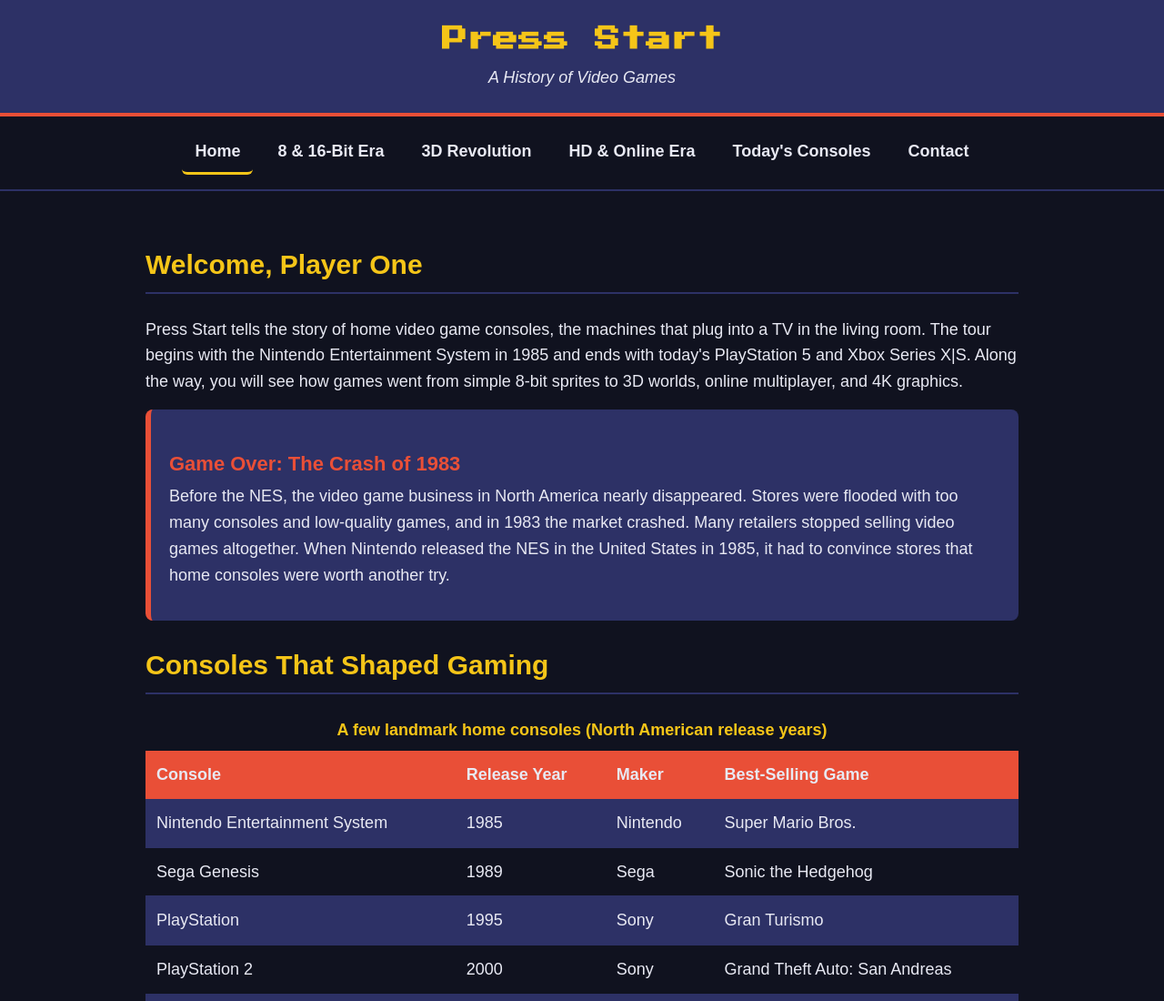
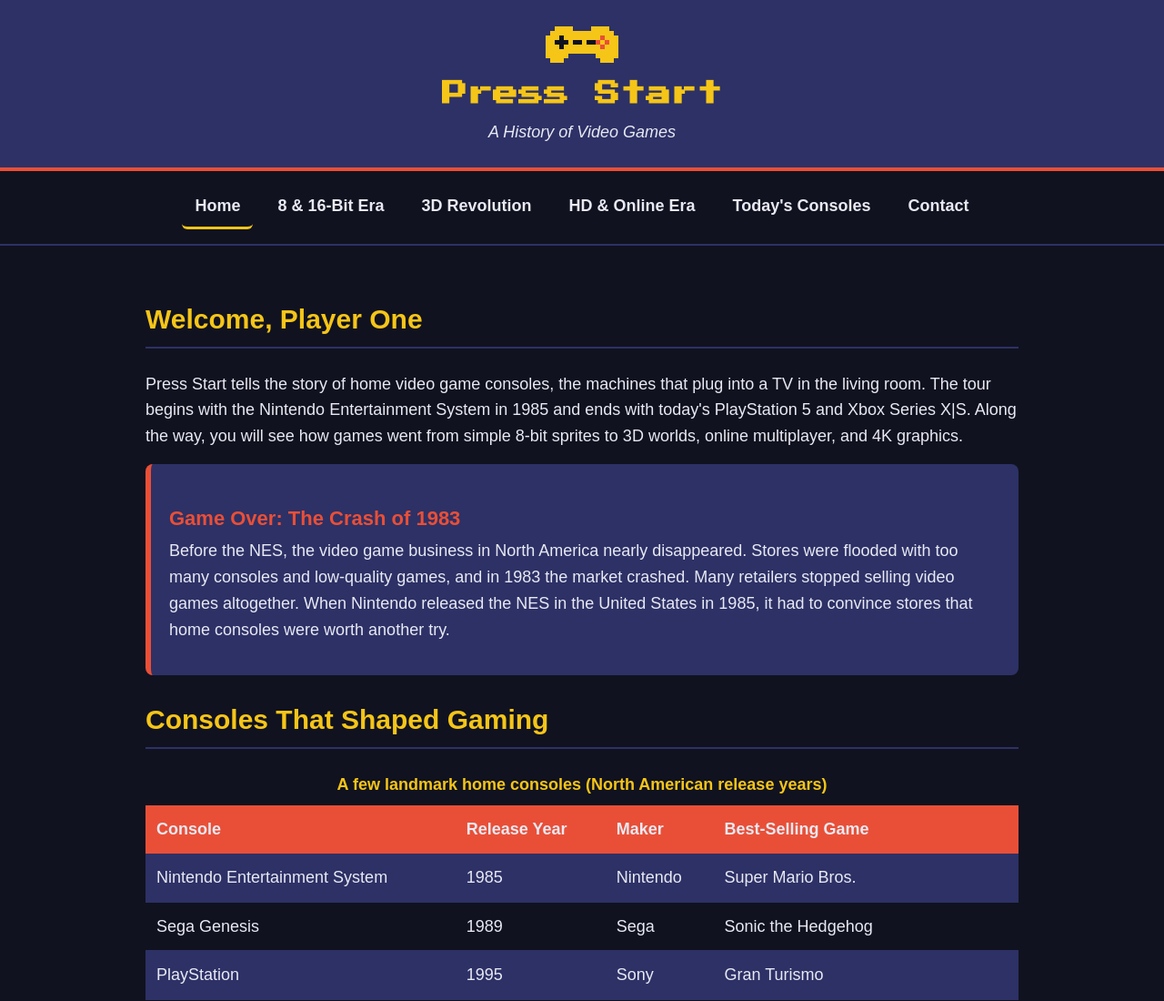
Before and after one commit to jariley6/jariley6.github.io, a plain HTML site: page index.html in a window 1280 px wide. Shown: the top 1100 px of the page at 91% size. Drawn offline with Linux system fonts and the light colour scheme.

Commit message:
Add files via upload

```diff
--- a/index.html
+++ b/index.html
@@ -8,11 +8,13 @@
   <meta name="author" content="Jeremy Riley">
   <title>Press Start | A History of Video Games</title>
   <link rel="stylesheet" href="style.css">
+  <link rel="icon" href="favicon.ico" type="image/x-icon">
 </head>
 <body>
 
   <!-- Site title -->
   <header>
+    <img src="images/logo.png" alt="Press Start logo: a gold pixel-art game controller" class="logo">
     <h1>Press Start</h1>
     <p>A History of Video Games</p>
   </header>
--- a/style.css
+++ b/style.css
@@ -328,3 +328,14 @@ footer a {
     width: 110px;
   }
 }
+
+
+/* ---------- 13. Header logo ---------- */
+header .logo {
+  display: block;
+  width: 80px;
+  height: auto;
+  margin: 0 auto 10px;
+  border-radius: 0;
+  image-rendering: pixelated;
+}
```
Also changed, not shown: 3d-era.html (+2 -0 lines), contact.html (+2 -0 lines), hd-era.html (+2 -0 lines), retro.html (+2 -0 lines), today.html (+2 -0 lines), favicon.ico (added), images/logo.png (added).
